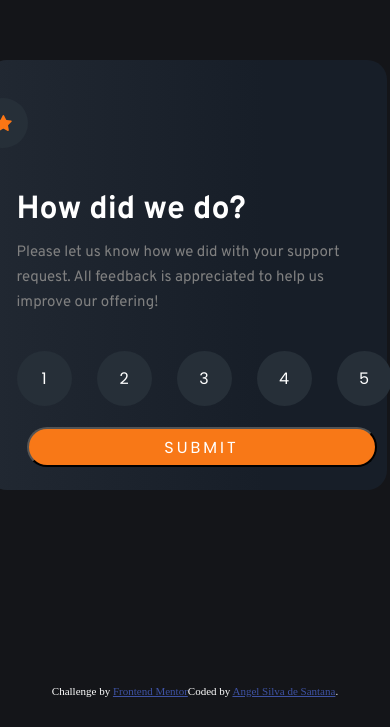
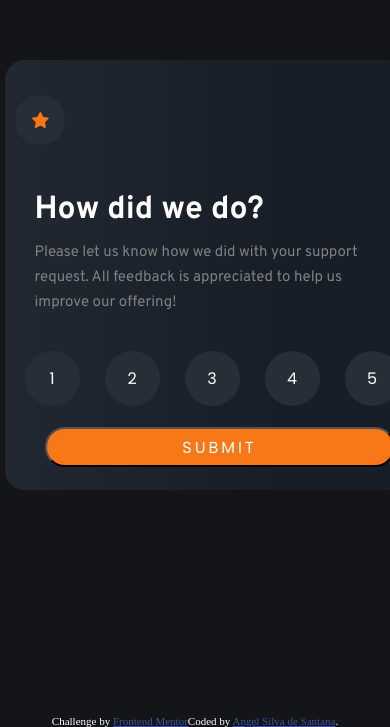
Before and after one commit to AngelZ5/interactive-rating-page, a website: page index.html in a window 390 px wide. Shown: the part 147-874 px from the top of the page. Before the commit the page ends 844 px from the top, so only its background shows below. Drawn offline with Linux system fonts and the light colour scheme.

Commit message:
The Rating Page is Now Responsive
The rating page is now responsive for devices with 450px or less

```diff
--- a/css/style.css
+++ b/css/style.css
@@ -123,3 +123,56 @@ h1 {
   color: #f87817;
   transition: background-color 0.3s, color 0.3s;
 }
+
+@media (max-width: 450px) {
+  .cube {
+    background-image: linear-gradient(
+      to right,
+      #212832 0%,
+      #1c232d 34.52380895614624%,
+      #171e28 69.04761791229248%,
+      #171e28 84.52380895614624%,
+      #171e28 100%
+    );
+
+    width: 4200px;
+    height: 430px;
+    border-radius: 20px;
+    position: relative;
+    left: 18px;
+  }
+
+  .attribution {
+    font-size: 11px;
+    text-align: center;
+    color: white;
+    position: absolute;
+    bottom: -30px;
+  }
+
+  .rating-list {
+    list-style: none;
+    padding: 0;
+    display: flex;
+    position: relative;
+    left: 20px;
+    top: 275px;
+  }
+
+  .cube .circle {
+    position: absolute;
+    bottom: 345px;
+    right: 340px;
+    background-color: #262f38;
+    height: 50px;
+    width: 50px;
+    border-radius: 100px;
+  }
+
+  .star {
+    position: relative;
+    right: 355px;
+    bottom: 153px;
+    z-index: 2;
+  }
+}
```
